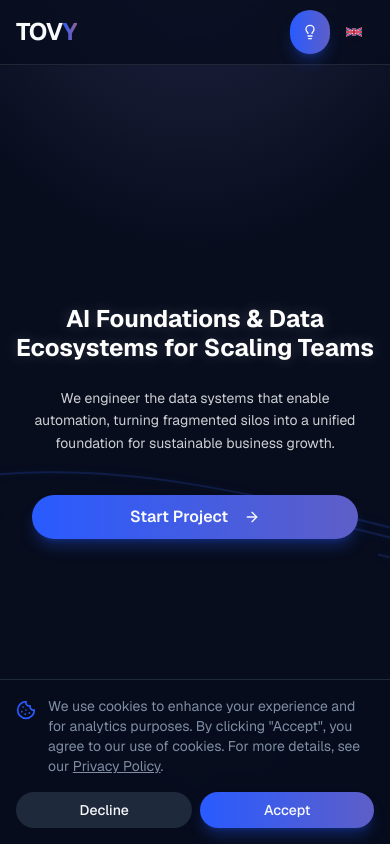
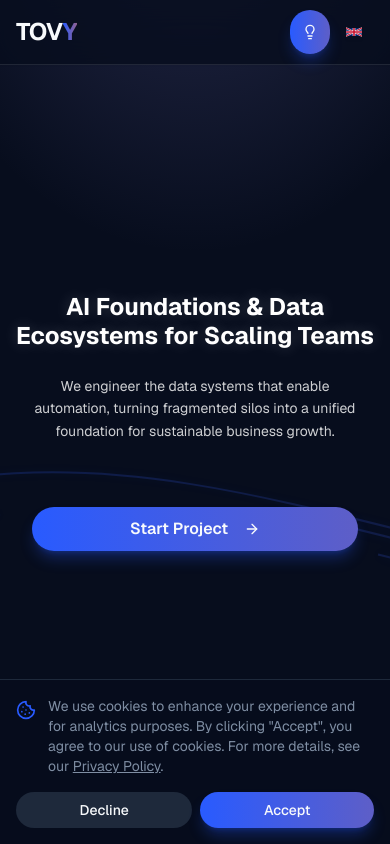
Before and after one commit to tovy-eu/tovy.eu-website, a Next.js app: page /en/ in a window 390 px wide. Shown: the top 844 px of the page. Built offline with nearby package versions, Linux system fonts and the light colour scheme.

Commit message:
Here is a senior-level UX audit and actionable roadmap to improve the iP

```diff
--- a/src/components/landing/hero-section.tsx
+++ b/src/components/landing/hero-section.tsx
@@ -11,7 +11,6 @@ import { usePathname } from 'next/navigation';
 import type { Dictionary } from '@/lib/get-dictionary';
 import { CONFIG } from '@/lib/config';
 import { trackEvent } from '@/lib/analytics';
-import { ScrollIndicator } from './scroll-indicator';
 
 export function HeroSection({ dict }: { dict: Dictionary }) {
   const [isMounted, setIsMounted] = useState(false);
@@ -85,7 +84,7 @@ export function HeroSection({ dict }: { dict: Dictionary }) {
         <p className="mt-6 text-sm leading-relaxed text-white/80 sm:text-base md:text-lg lg:text-xl max-w-2xl mx-auto px-4 sm:px-0">
           {dict.hero.subtitle}
         </p>
-        <div className="mt-10 flex flex-col sm:flex-row items-center justify-center gap-4 w-full sm:w-auto px-4 sm:px-0">
+        <div className="mt-16 md:mt-10 flex flex-col sm:flex-row items-center justify-center gap-4 w-full sm:w-auto px-4 sm:px-0">
           <Button asChild size="lg" className="w-full sm:w-auto font-semibold text-base sm:text-lg h-11 sm:h-12" onClick={handleCtaClick}>
             <Link href={`/${lang}/project-request/`}>
               {dict.common.workWithUs}
@@ -103,8 +102,6 @@ export function HeroSection({ dict }: { dict: Dictionary }) {
           )}
         </div>
       </div>
-
-      <ScrollIndicator label={dict.common.scrollToExplore} />
     </section>
   );
 }
```
